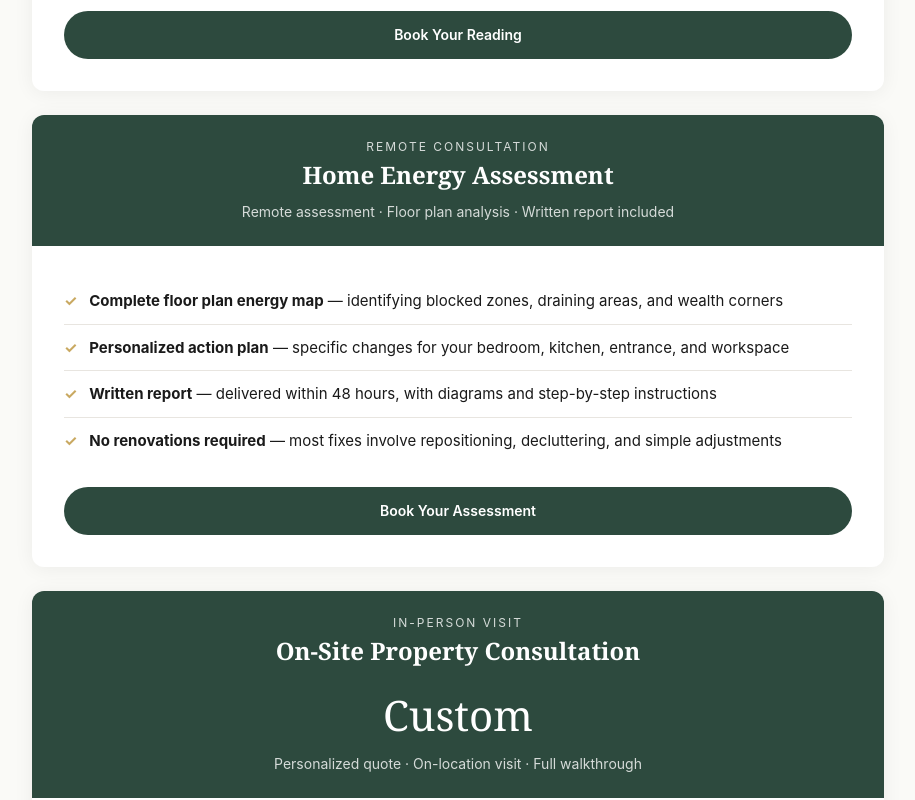
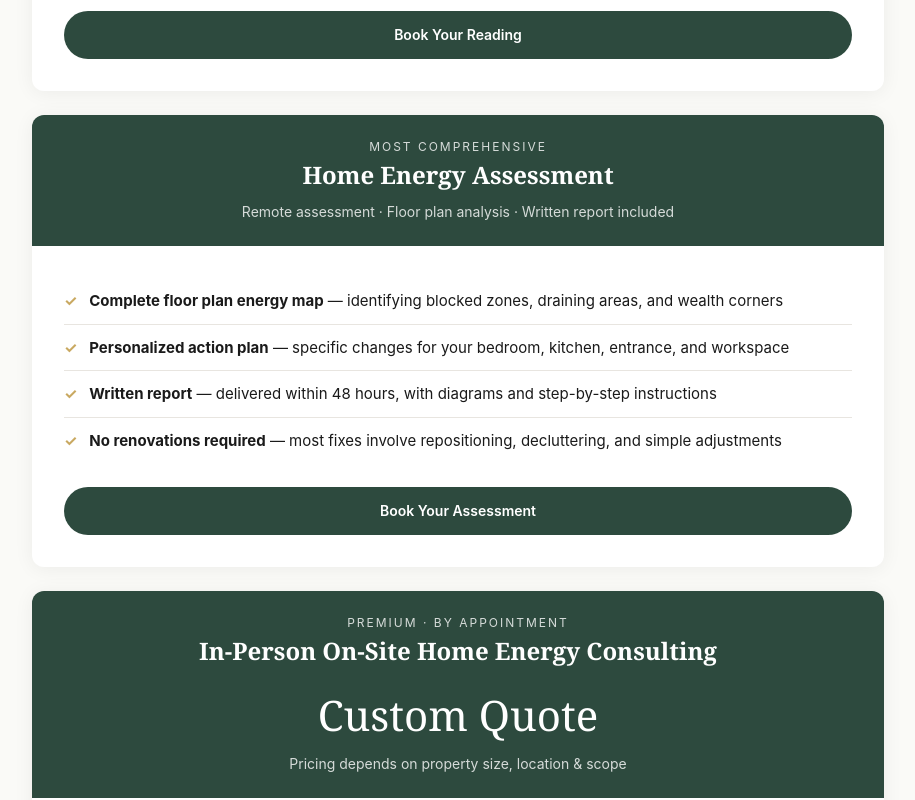
Before and after one commit to KenLau0414/spatial-aura, a Next.js app: page / in a window 1280 px wide. Shown: the part 2300-3100 px from the top of the page, without its empty margins (182-1097 px from the left). Built offline with nearby package versions, Linux system fonts and the light colour scheme.

Commit message:
Update Service.tsx

```diff
--- a/components/Service.tsx
+++ b/components/Service.tsx
@@ -47,7 +47,7 @@ export default function Service() {
         {/* Card 2: Home Energy Assessment */}
         <div className="bg-white rounded-xl shadow-[0_2px_20px_rgba(0,0,0,0.06)] overflow-hidden mb-6">
           <div className="bg-[var(--primary)] text-white text-center px-8 py-6">
-            <div className="text-xs uppercase tracking-[2px] opacity-80 mb-1">Remote Consultation</div>
+            <div className="text-xs uppercase tracking-[2px] opacity-80 mb-1">MOST COMPREHENSIVE</div>
             <h3 className="font-serif text-2xl">Home Energy Assessment</h3>
             <div className="font-serif text-[42px] mt-3"></div>
             <div className="text-sm opacity-80 mt-1">Remote assessment &middot; Floor plan analysis &middot; Written report included</div>
@@ -80,10 +80,10 @@ export default function Service() {
         {/* Card 3: In-Person On-Site */}
         <div className="bg-white rounded-xl shadow-[0_2px_20px_rgba(0,0,0,0.06)] overflow-hidden">
           <div className="bg-[var(--primary)] text-white text-center px-8 py-6">
-            <div className="text-xs uppercase tracking-[2px] opacity-80 mb-1">In-Person Visit</div>
-            <h3 className="font-serif text-2xl">On-Site Property Consultation</h3>
-            <div className="font-serif text-[42px] mt-3">Custom</div>
-            <div className="text-sm opacity-80 mt-1">Personalized quote &middot; On-location visit &middot; Full walkthrough</div>
+            <div className="text-xs uppercase tracking-[2px] opacity-80 mb-1">PREMIUM &middot; BY APPOINTMENT</div>
+            <h3 className="font-serif text-2xl">In-Person On-Site Home Energy Consulting</h3>
+            <div className="font-serif text-[42px] mt-3">Custom Quote</div>
+            <div className="text-sm opacity-80 mt-1">Pricing depends on property size, location &amp; scope</div>
           </div>
           <div className="p-8">
             <p className="text-[15px] text-[var(--text-secondary)] mb-6 leading-relaxed">
```
